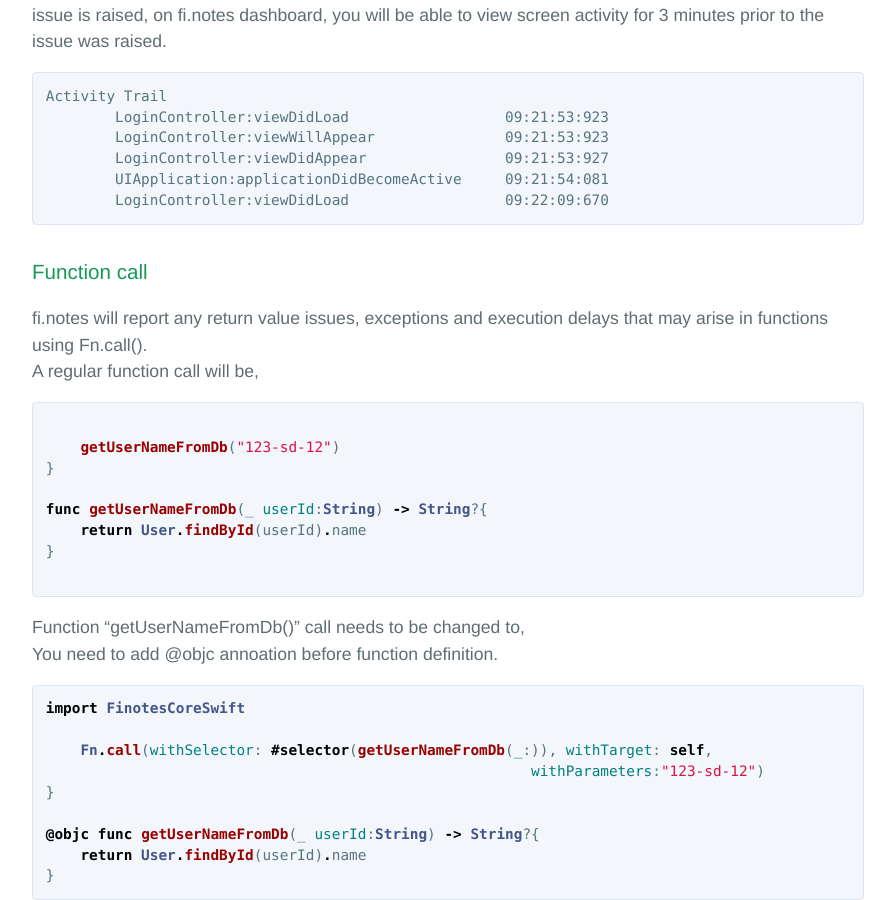
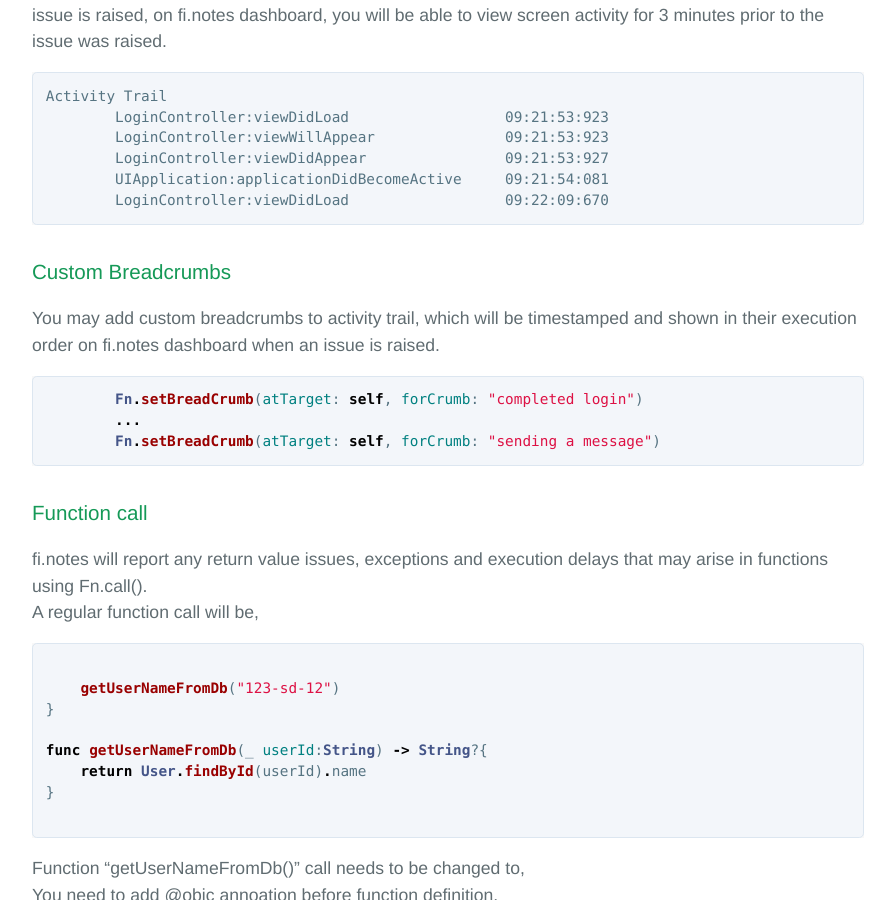
Before and after one commit to finotes/finotes.github.io, a Jekyll site: the page built from _posts/2018-02-02-swift-docs.md, in a window 1280 px wide and 900 px high, scrolled down 6078 px. Shown: the whole window, without its empty margins (192-1087 px from the left). Built offline with Jekyll 4.4.1, drawn with Linux system fonts in a browser that asks for light colours; some web fonts are replaced.

Commit message:
Update 2018-02-02-swift-docs.md

````diff
--- a/_posts/2018-02-02-swift-docs.md
+++ b/_posts/2018-02-02-swift-docs.md
@@ -238,6 +238,16 @@ Activity Trail
 	LoginController:viewDidLoad                  09:22:09:670
 ```
 
+### Custom Breadcrumbs
+
+You may add custom breadcrumbs to activity trail, which will be timestamped and shown in their execution order on fi.notes dashboard when an issue is raised.
+
+```swift
+        Fn.setBreadCrumb(atTarget: self, forCrumb: "completed login")
+	...
+        Fn.setBreadCrumb(atTarget: self, forCrumb: "sending a message")
+```
+
 ### Function call
 fi.notes will report any return value issues, exceptions and execution delays that may arise in functions using Fn.call().
 A regular function call will be,
````
